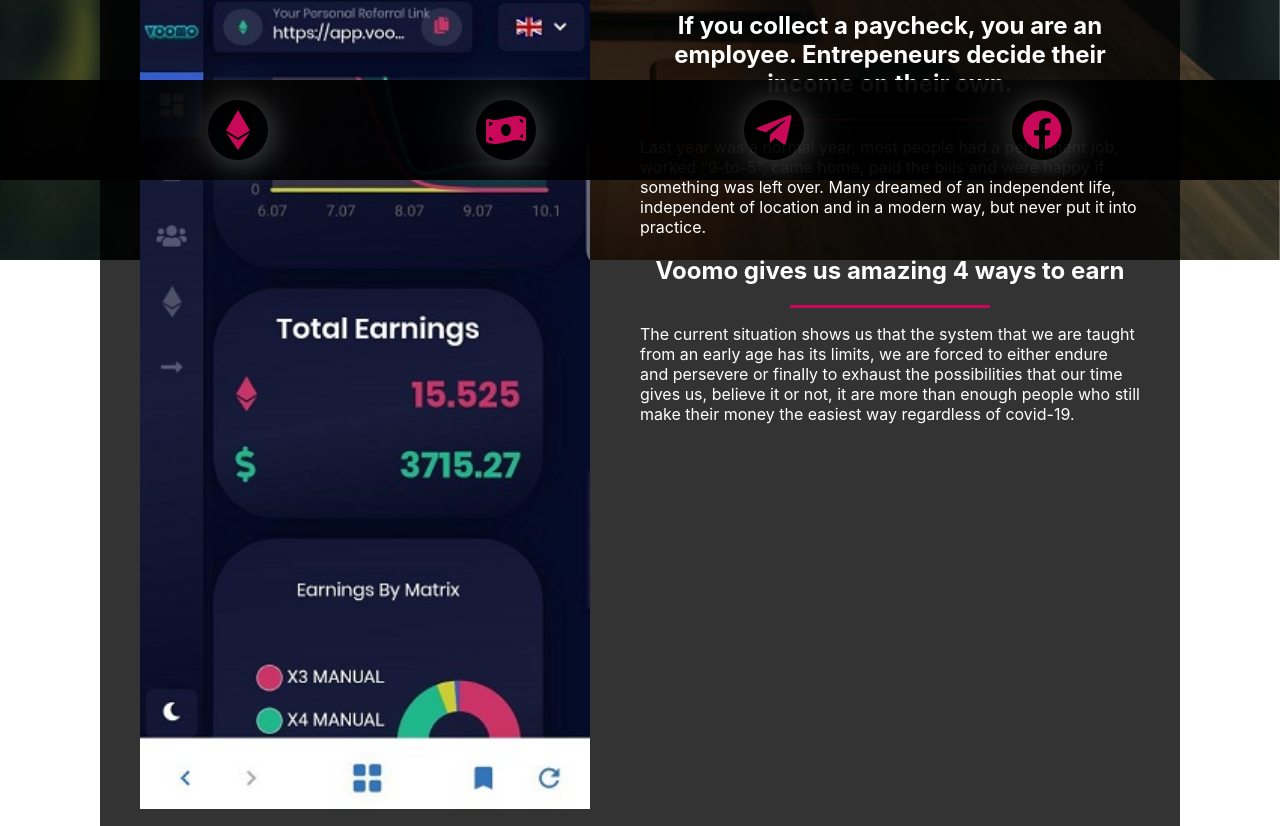
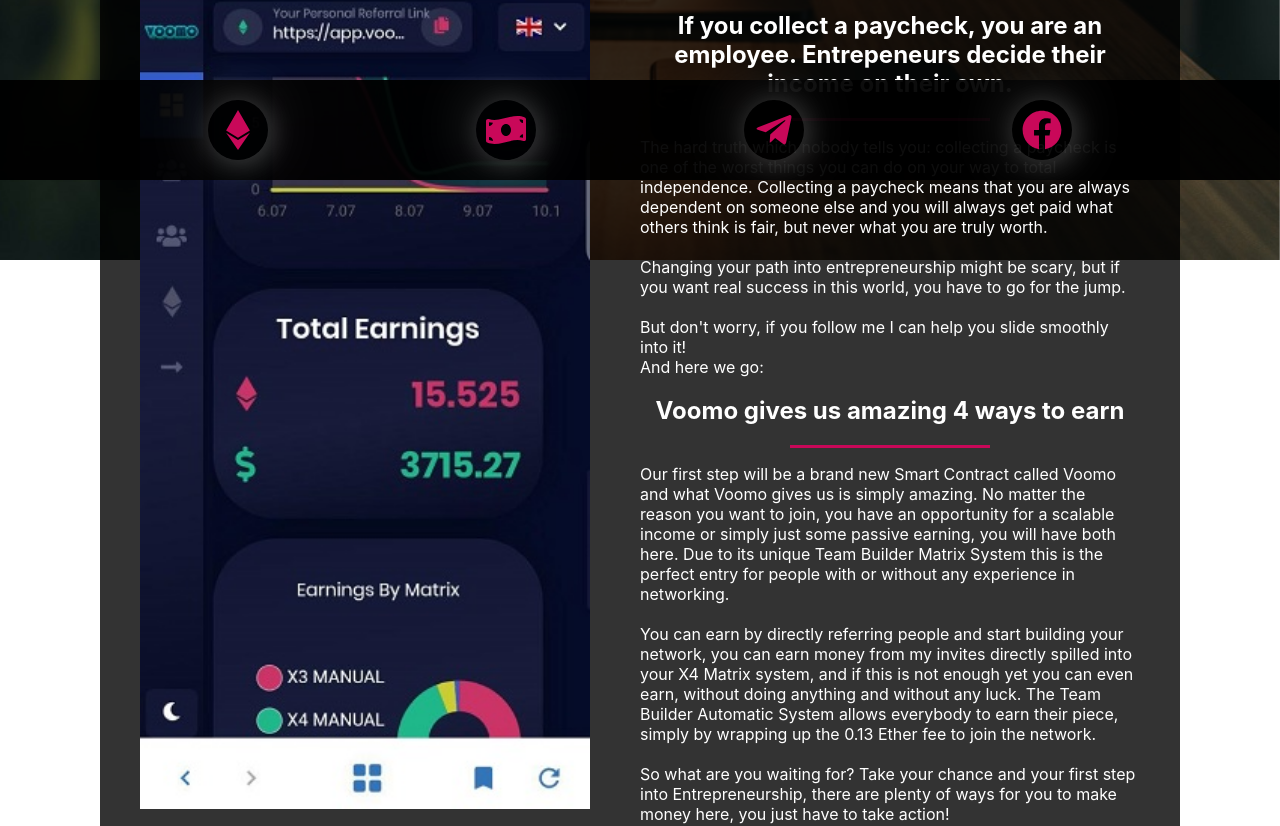
Before and after one commit to timefliez1210/mlm-landing, a Next.js app: page /voomo in a window 1280 px wide. Shown: the part 620-1446 px from the top of the page. Built offline with nearby package versions, Linux system fonts and the light colour scheme.

Commit message:
voomo texts done

```diff
--- a/components/voomoCard.jsx
+++ b/components/voomoCard.jsx
@@ -21,22 +21,46 @@
             </h2>
             <div className="divider"></div>
             <p>
-              Last year was a normal year, most people had a permanent job,
-              worked “9-to-5”, came home, paid the bills and were happy if
-              something was left over. Many dreamed of an independent life,
-              independent of location and in a modern way, but never put it into
-              practice.
+              The hard truth which nobody tells you: collecting a paycheck is
+              one of the worst things you can do on your way to total
+              independence. Collecting a paycheck means that you are always
+              dependent on someone else and you will always get paid what others
+              think is fair, but never what you are truly worth. <br />
+              <br />
+              Changing your path into entrepreneurship might be scary, but if
+              you want real success in this world, you have to go for the jump.
+              <br />
+              <br />
+              But don't worry, if you follow me I can help you slide smoothly
+              into it!
+              <br />
+              And here we go:
             </p>
             <h2>Voomo gives us amazing 4 ways to earn</h2>
             <div className="divider"></div>
             <p>
-              The current situation shows us that the system that we are taught
-              from an early age has its limits, we are forced to either endure
-              and persevere or finally to exhaust the possibilities that our
-              time gives us, believe it or not, it are more than enough people
-              who still make their money the easiest way regardless of covid-19.
+              Our first step will be a brand new Smart Contract called Voomo and
+              what Voomo gives us is simply amazing. No matter the reason you
+              want to join, you have an opportunity for a scalable income or
+              simply just some passive earning, you will have both here. Due to
+              its unique Team Builder Matrix System this is the perfect entry
+              for people with or without any experience in networking. <br />
+              <br />
+              You can earn by directly referring people and start building your
+              network, you can earn money from my invites directly spilled into
+              your X4 Matrix system, and if this is not enough yet you can even
+              earn, without doing anything and without any luck. The Team
+              Builder Automatic System allows everybody to earn their piece,
+              simply by wrapping up the 0.13 Ether fee to join the network.{" "}
               <br />
               <br />
+              So what are you waiting for? Take your chance and your first step
+              into Entrepreneurship, there are plenty of ways for you to make
+              money here, you just have to take action!
+              <br />
+              <br />
+              Please don't be shy and join my Telegram, you can find the link
+              below, if you have any questions!
             </p>
           </div>
         </div>
@@ -110,13 +134,21 @@
             <h2>Earn your passive income, no matter what</h2>
             <div className="divider"></div>
             <p>
-              So now that you (hopefully) bought your first Ether and
-              transferred it into your wallet with the DApp browser, we can
-              start interacting with our first smart contract that can earn
-              money. All you have to do is, if you are on Metamask at your
-              Laptop or PC, click the nice button below. If you are not on your
-              Laptop or PC you have to copy and paste this link into the DApp
-              Browser of your Wallet:
+              What you see here is a picture of one of my Team Members, she
+              literally joined and went to bed one day, after she woke up she
+              came to me and was full of joy that she already earned a solid
+              piece of money and definitely more than she originally invested.
+              <br />
+              Nevertheless this isn’t everything. Everybody who joins my team
+              will have the choice to get a free marketing funnel or 3
+              referrals, simply use the telegram link provided below and join my
+              group, ask for me and we will take care of everything.
+              <br />
+              Ah and by the way:
+              <br />
+              You are invited to join the Telegram even before you register, in
+              case you have any further questions! So don’t be shy, I want you
+              to feel comfortable.
               <br />
               <br />
             </p>
@@ -132,15 +164,19 @@
             </h2>
             <div className="divider"></div>
             <p>
-              So now that you (hopefully) bought your first Ether and
-              transferred it into your wallet with the DApp browser, we can
-              start interacting with our first smart contract that can earn
-              money. All you have to do is, if you are on Metamask at your
-              Laptop or PC, click the nice button below. If you are not on your
-              Laptop or PC you have to copy and paste this link into the DApp
-              Browser of your Wallet:
+              This is what makes us different from any other similar plattform
+              and the reason why 0.13 Ether is nothing. The Automatic Team
+              Builder Matrix takes away the luck component which you had in
+              other matrix based Smart Contracts and gives you a guarantee, that
+              as long as you join a good working team with active members, to
+              earn. No I am not kidding. You will get 100% spills from my work
+              and other active team members, so you can earn money, without us
+              losing any - a classical win-win for everybody.
               <br />
               <br />
+              Of course I would be happy, if you at least tell your friends, but
+              no hard feelings if you don’t. Just lean back and enjoy the Ether
+              coming to you, day after day after...
             </p>
           </div>
         </div>
@@ -202,7 +238,6 @@
               width="90%"
               height="315"
               src="https://www.youtube.com/embed/-U8DdDy4Zdw"
-              frameborder="0"
               allow="accelerometer; autoplay; encrypted-media; gyroscope; picture-in-picture"
               allowfullscreen
             ></iframe>
```
